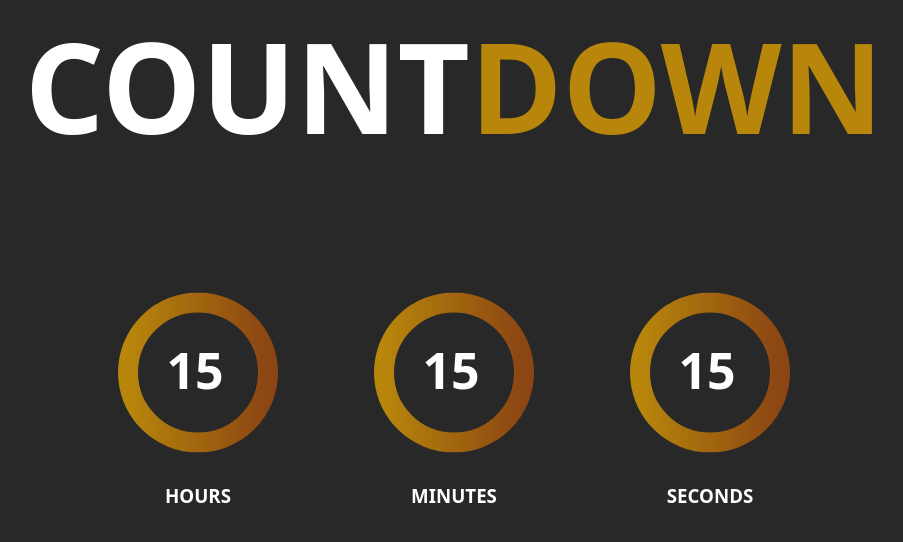
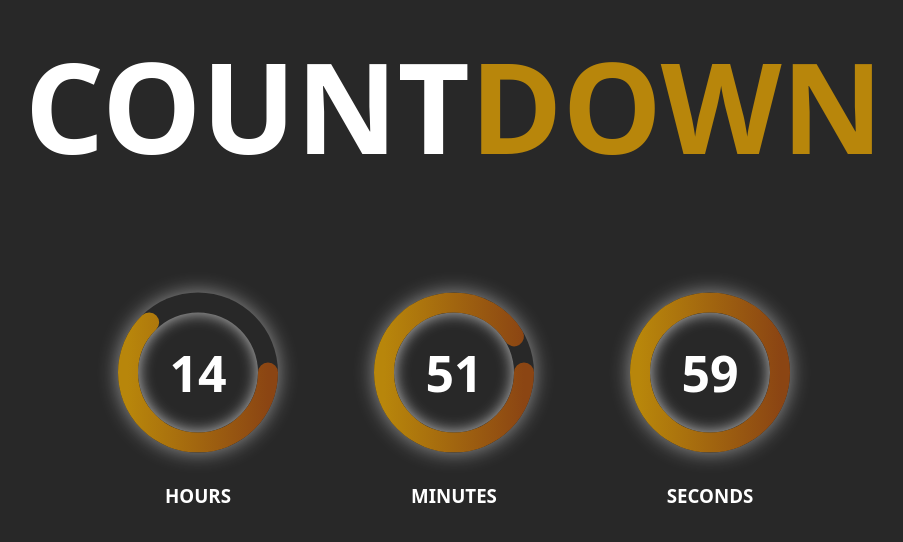
Before and after one commit to AlessandroCampo/js-simon, a plain HTML site: page index.html in a window 1280 px wide. Shown: the whole page, without its empty margins (186-1089 px from the left). Drawn offline with nearby package versions, Linux system fonts and the light colour scheme.

Commit message:
feat now the countdown is displayed with a fake circular progress bar

```diff
--- a/index.html
+++ b/index.html
@@ -12,7 +12,7 @@
     <h2> <span>COUNT</span><span>DOWN</span></h2>
     <div class="container">
 
-        <div class="circle-container">
+        <div class="circle-container" id="hours_container">
             <div class="progress-circle">
                 <div class="outer">
                     <div class="inner">
@@ -32,7 +32,7 @@
             <h3> HOURS </h3>
         </div>
 
-        <div class="circle-container">
+        <div class="circle-container" id="minutes_container">
             <div class="progress-circle">
                 <div class="outer">
                     <div class="inner">
@@ -52,7 +52,7 @@
             <h3> MINUTES </h3>
         </div>
 
-        <div class="circle-container">
+        <div class="circle-container" id="seconds_container">
             <div class="progress-circle">
                 <div class="outer">
                     <div class="inner">
@@ -77,6 +77,8 @@
 
     <!-- <div id="timer" style="font-size: 520px;"></div> -->
 
+    <script src="https://cdnjs.cloudflare.com/ajax/libs/gsap/3.12.4/gsap.min.js"></script>
+
 
     <script src="main.js"></script>
 </body>
--- a/main.js
+++ b/main.js
@@ -1,8 +1,12 @@
 let today = new Date()
 const timerHTML = document.getElementById("timer")
 const hoursHTML = document.getElementById("hours")
-const minutesHTML = document.getElementById("hours")
-const secondsHTML = document.getElementById("hours")
+const minutesHTML = document.getElementById("minutes")
+const secondsHTML = document.getElementById("seconds")
+const circle1 = document.querySelector("#seconds_container circle")
+const circle2 = document.querySelector("#minutes_container circle")
+const circle3 = document.querySelector("#hours_container circle")
+
 let secondsLeft
 let minutesLeft
 let hoursLeft
@@ -29,9 +33,23 @@ while (minutesLeft > 60) {
     hoursLeft++
 }
 
+hoursHTML.innerText = hoursLeft
+minutesHTML.innerText = minutesLeft
+secondsHTML.innerText = secondsLeft
+
+
+let circleDashOffset1 = 472 - (secondsLeft * 472 / 60)
+circle1.style.strokeDashoffset = circleDashOffset1
+let circleDashOffset2 = 472 - (minutesLeft * 472 / 60)
+circle2.style.strokeDashoffset = circleDashOffset2
+let circleDashOffset3 = 472 - (hoursLeft * 472 / 24)
+circle3.style.strokeDashoffset = circleDashOffset3
+
 console.log(hoursLeft, minutesLeft, secondsLeft)
 function timerFunction() {
+
     secondsLeft--
+
     if (secondsLeft == 0) {
         secondsLeft = 60
         minutesLeft--
@@ -41,6 +59,33 @@ function timerFunction() {
         minutesLeft = 60
         hoursLeft--
     }
+
+    circleDashOffset1 = 472 - (secondsLeft * 472 / 60)
+    circleDashOffset2 = 472 - (minutesLeft * 472 / 60)
+    circleDashOffset3 = 472 - (hoursLeft * 472 / 24)
+
+    // circle1.style.strokeDashoffset = circleDashOffset1
+    // circle2.style.strokeDashoffset = circleDashOffset2
+    // circle3.style.strokeDashoffset = circleDashOffset3
+
+    gsap.to(circle1, {
+        strokeDashoffset: circleDashOffset1,
+        duration: 1
+    })
+
+    gsap.to(circle2, {
+        strokeDashoffset: circleDashOffset2,
+        duration: 1
+    })
+
+    gsap.to(circle3, {
+        strokeDashoffset: circleDashOffset3,
+        duration: 1
+    })
+
+    hoursHTML.innerText = hoursLeft
+    minutesHTML.innerText = minutesLeft
+    secondsHTML.innerText = secondsLeft
 
     // if (secondsLeft < 10 && minutesLeft > 10) {
     //     timerHTML.innerText = `${hoursLeft}:${minutesLeft}:${String(secondsLeft).padStart(2, '0')}`
--- a/style.css
+++ b/style.css
@@ -21,6 +21,7 @@ span:first-child {
 }
 
 body {
+    padding-top: 20px;
     background-color: #282828;
     height: 100vh
 }
@@ -51,7 +52,9 @@ body {
     height: 160px;
     width: 160px;
     border-radius: 100%;
-    padding: 17px;
+    padding: 20px;
+    box-shadow: 0 0 20px rgba(255, 255, 255, 0.5);
+
 
 }
 
@@ -63,7 +66,13 @@ body {
     display: flex;
     align-items: center;
     justify-content: center;
-
+    box-shadow: inset 0 0 15px rgba(255, 255, 255, 0.7);
+    /* Light white shadow */
+    /* box-shadow: inset 4px 4px 6px -1px rgba(0, 0, 0, 0.2),
+        inset -4px -4px 6px -1px rgba(255, 255, 255, 0.7),
+        -0.5px -0.5px 0px rgba(255, 255, 255, 1),
+        0.5px 0.5px 0px rgba(0, 0, 0, 0.15),
+        0px 12px 10px -10px rgba(0, 0, 0, 0.5) */
 }
 
 .number {
@@ -85,7 +94,7 @@ circle {
     stroke: url(#GradientColor);
     stroke-width: 20px;
     stroke-dasharray: 472;
-    stroke-dashoffset: 472;
+    stroke-dashoffset: 0;
     animation: anim 2s linear forwards;
 }
 
@@ -99,8 +108,8 @@ h3 {
     color: white;
 }
 
-@keyframes anim {
+/* @keyframes anim {
     100% {
         stroke-dashoffset: 0;
     }
-}
+} */
```
